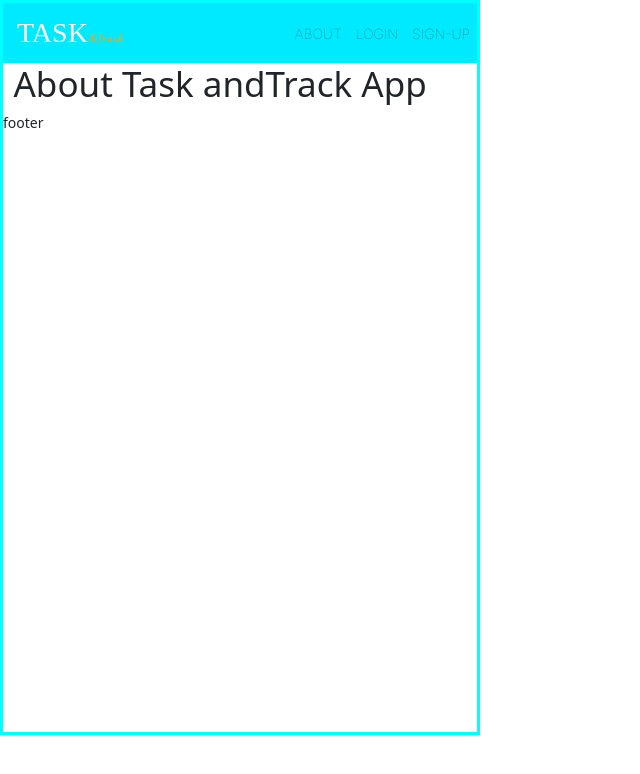
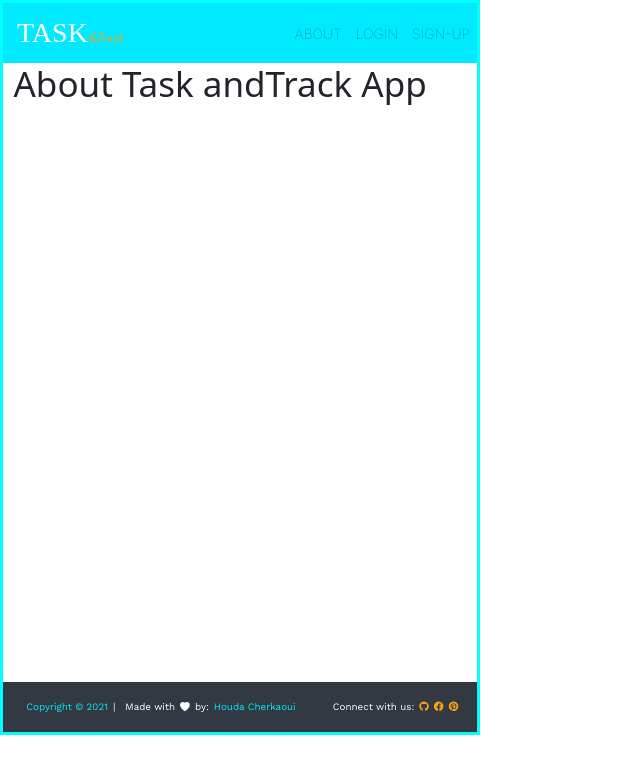
Before and after one commit to CalyCherkaoui/task-track-front-end, a React (Create React App) app: page /#/ in a window 1280 px wide. Shown: the top 774 px of the page, without its empty margins (0-640 px from the left). Built offline with nearby package versions, Linux system fonts and the light colour scheme; a web font is replaced by a local one.

Commit message:
Stle footers

```diff
--- a/src/component/Footer.jsx
+++ b/src/component/Footer.jsx
@@ -1,11 +1,48 @@
 import React from 'react';
+import { Container, Row, Col } from 'react-bootstrap';
+import styles from '../styles/FooterNav.module.css';
 
-function Footer() {
-  return (
-    <div>
-      footer
-    </div>
-  );
-}
+const Footer = () => (
+
+  <div className={`${styles.footer_wrapper} ${styles.footer_simple} box_flex_col_centered`}>
+    <Container className="g-0">
+      <Row className="g-0">
+        <Col className="box_flex_col_centered g-0">
+          <div>
+            <a href="https://en.wikipedia.org/wiki/Copyright" className={styles.footer_simple_link}>
+              Copyright
+              &copy;
+              2021
+            </a>
+            <span className={styles.footer_simple_separator}>|</span>
+            <span className={styles.footer_simple_separator}>Made with</span>
+            <svg width="1em" height="1em" viewBox="0 0 16 16" className="bi bi-heart-fill" fill="currentColor" xmlns="http://www.w3.org/2000/svg">
+              <path fillRule="evenodd" d="M8 1.314C12.438-3.248 23.534 4.735 8 15-7.534 4.736 3.562-3.248 8 1.314z" />
+            </svg>
+            <span className={styles.footer_simple_separator}>by:</span>
+            <a href="https://www.linkedin.com/in/houda-cherkaoui-64106395/" className={styles.footer_simple_link}>
+              Houda Cherkaoui
+            </a>
+          </div>
+        </Col>
+        <Col className="box_flex_col_centered" xs lg="4">
+          <div>
+            <span>Connect with us:</span>
+            <a href="https://github.com/CalyCherkaoui" className={`${styles.footer_simple_separator} ${styles.footer_simple_accent}`}>
+              <i className="fab fa-github" />
+            </a>
+            <a href="https://www.facebook.com/houdacherkaouicalypso/" className={styles.footer_simple_accent}>
+              <i className="fab fa-facebook" />
+            </a>
+            <a href="https://twitter.com/Houda59579688" className={`${styles.footer_simple_separator} ${styles.footer_simple_accent}`}>
+              <i className="fab fa-pinterest" />
+            </a>
+          </div>
+        </Col>
+      </Row>
+    </Container>
+  </div>
+
+);
 
 export default Footer;
--- a/src/component/FooterNav.jsx
+++ b/src/component/FooterNav.jsx
@@ -1,8 +1,8 @@
 import React from 'react';
 import { useSelector } from 'react-redux';
 import { Link } from 'react-router-dom';
-import { Navbar, Nav } from 'react-bootstrap';
-import styles from '../styles/Navigation.module.css';
+import { Container, Row, Col } from 'react-bootstrap';
+import styles from '../styles/FooterNav.module.css';
 
 const FooterNav = () => {
   const { isLoggedIn } = useSelector((state) => state.authentication);
@@ -10,71 +10,58 @@ const FooterNav = () => {
 
   return (
 
-    <Navbar className="justify-content-between">
-      <Nav className={styles.footer_nav_wrapper}>
+    <div className={`${styles.footer_nav_wrapper} box_flex_col_centered`}>
+      <Container className="g-0">
         {
             (isLoggedIn && !admin) && (
-              <div className="navbar-nav ml-auto">
-                <li className="nav-item">
-                  <Link to="/addtask" className="nav-link">
-                    <span className={styles.nav_logo_emph}>
+              <Row className="g-0">
+                <Col className="box_flex_col_centered g-0">
+                  <Link to="/addtask" className={`${styles.footer_nav_link} box_flex_col_centered`}>
                     <i className="fas fa-plus" />
-                    </span>
-                    Track Task
+                    <p className={styles.footer_nav_text}>Track Task</p>
                   </Link>
-                </li>
-                <li className="nav-item">
-                  <Link to="/myroutines" className="nav-link">
-                    <span className={styles.nav_logo_emph}>
+                </Col>
+                <Col className="box_flex_col_centered g-0">
+                  <Link to="/myroutines" className={`${styles.footer_nav_link} box_flex_col_centered`}>
                     <i className="fab fa-creative-commons-sampling" />
-                    </span>
-                    My Routines
+                    <p className={styles.footer_nav_text}>my routines</p>
                   </Link>
-                </li>
-                <li className="nav-item">
-                  <Link to="/measureup" className="nav-link">
-                    <span className={styles.nav_logo_emph}>
+                </Col>
+                <Col className="box_flex_col_centered g-0">
+                  <Link to="/measureup" className={`${styles.footer_nav_link} box_flex_col_centered`}>
                     <i className="fas fa-pencil-ruler" />
-                    </span>
-                    Measure-up
+                    <p className={styles.footer_nav_text}>Measure-up</p>
                   </Link>
-                </li>
-              </div>
+                </Col>
+              </Row>
             )
         }
         {
             admin && isLoggedIn && (
-              <div>
-                <li className="nav-item">
-                  <Link to="/addroutine" className="nav-link">
-                    <span className={styles.nav_logo_emph}>
+              <Row className="g-0">
+                <Col className="box_flex_col_centered g-0">
+                  <Link to="/addroutine" className={`${styles.footer_nav_link} box_flex_col_centered`}>
                     <i className="fas fa-tools" />
-                    </span>
-                    add routine
+                    <p className={styles.footer_nav_text}>add routine</p>
                   </Link>
-                </li>
-                <li className="nav-item">
-                  <Link to="/admin" className="nav-link">
-                    <span className={styles.nav_logo_emph}>
+                </Col>
+                <Col className="box_flex_col_centered g-0">
+                  <Link to="/admin" className={`${styles.footer_nav_link} box_flex_col_centered`}>
                     <i className="fas fa-flask" />
-                    </span>
-                    dashboard
+                    <p className={styles.footer_nav_text}>dashboard</p>
                   </Link>
-                </li>
-                <li className="nav-item">
-                  <Link to="/home" className="nav-link">
-                    <span className={styles.nav_logo_emph}>
+                </Col>
+                <Col className="box_flex_col_centered g-0">
+                  <Link to="/home" className={`${styles.footer_nav_link} box_flex_col_centered`}>
                     <i className="fas fa-th-list" />
-                    </span>
-                    Routines
+                    <p className={styles.footer_nav_text}> Routines</p>
                   </Link>
-                </li>
-              </div>
+                </Col>
+              </Row>
             )
           }
-      </Nav>
-    </Navbar>
-
+      </Container>
+    </div>
   );
 };
 
--- a/src/index.css
+++ b/src/index.css
@@ -27,6 +27,11 @@ ul {
   padding: 0;
   margin: 0;
 }
+
+a {
+  text-decoration: none !important;
+}
+
 
 :root {
   --font-primary: 'Inter', sans-serif;
@@ -72,4 +77,12 @@ ul {
   min-height: var(--mobile-height-min);
   /* background-color: aqua; */
   border: aqua solid 3px;
+  position: relative;
 }
+
+.box_flex_col_centered {
+  display: flex;
+  flex-direction: column;
+  justify-content: center;
+  align-items: center;
+}
--- /dev/null
+++ b/src/styles/FooterNav.module.css
@@ -0,0 +1,56 @@
+.footer_wrapper {
+  width: 100%;
+  position: absolute;
+  bottom: 0;
+  left: 0;
+}
+
+.footer_navigation {
+  height: 100px;
+}
+
+.footer_simple {
+  height: 50px;
+  background-color: var(--theme-grey);
+  color: var(--white);
+  font-size: 0.7em;
+  font-family: var(--font-secondary);
+}
+
+.footer_nav_link {
+  width: 100% !important;
+  height: 100% !important;
+  color: var(--white) !important;
+  cursor: pointer;
+  background-color: var(--theme-grey);
+  padding: 1em 0 0 0;
+}
+
+.footer_nav_link:hover {
+  background-color: var(--theme-blue);
+  transition: ease-in-out 0.3s;
+}
+
+.footer_nav_link i {
+  font-size: 3em;
+}
+
+.footer_nav_text {
+  font-size: 0.80em;
+  font-family: var(--font-primary);
+  font-weight: 200;
+  margin-top: 5px;
+  text-transform: uppercase;
+}
+
+.footer_simple_link {
+ color: var(--theme-blue);
+}
+
+.footer_simple_separator {
+  margin: 0 5px;
+}
+
+.footer_simple_accent {
+  color: var(--yellow);
+}
```
Lines whose indentation alone changed are shown as unchanged.
